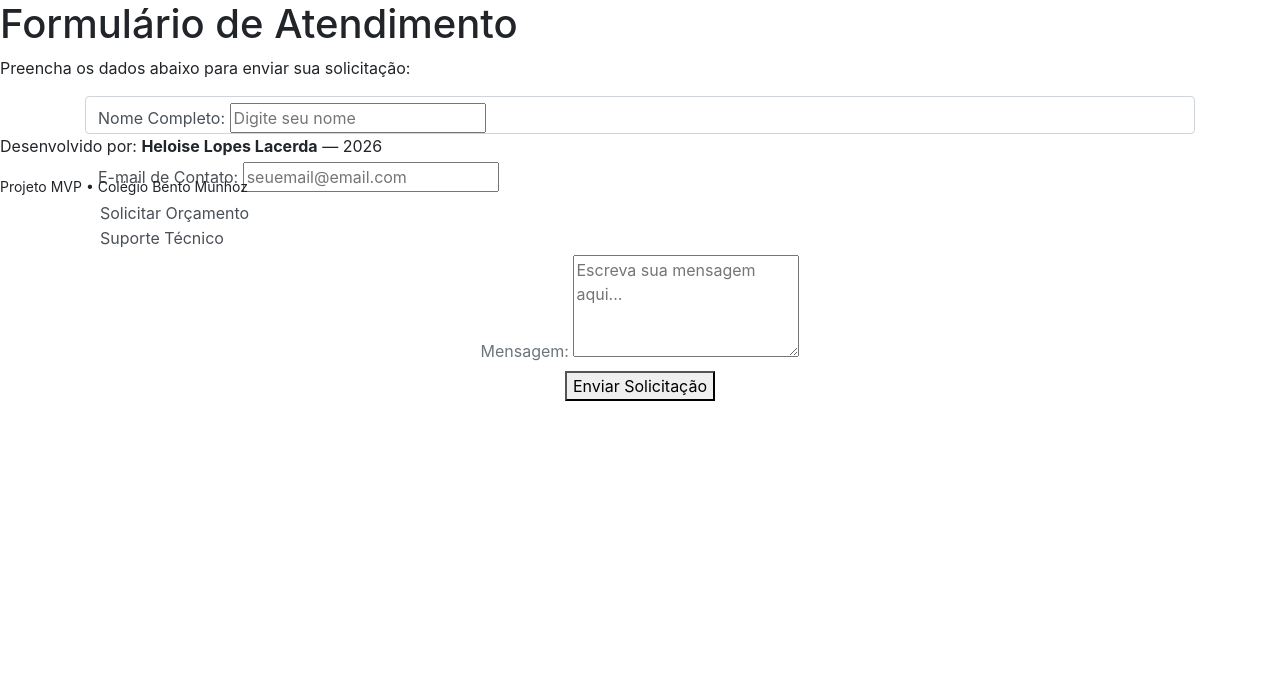
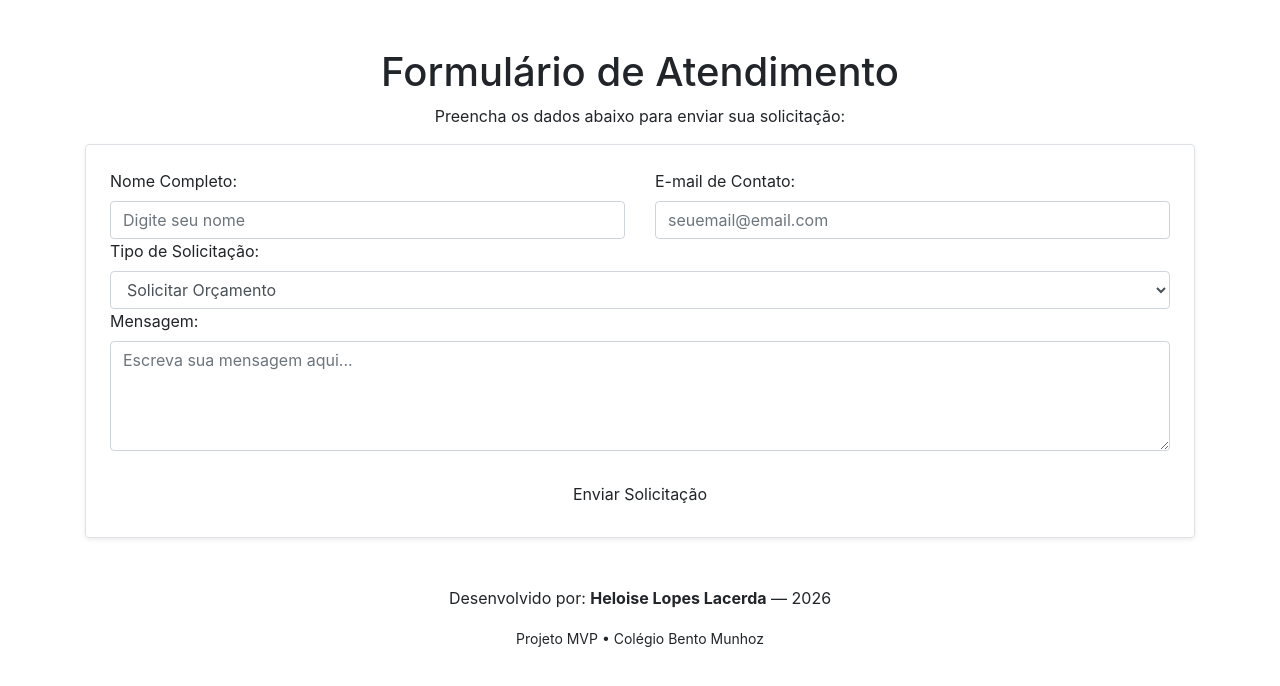
Before and after one commit to heloiselopes/bootsrap_kalil, a plain HTML site: page index.html in a window 1280 px wide. Drawn offline with nearby package versions, Linux system fonts and the light colour scheme.

Commit message:
Add files via upload

```diff
--- a/index.html
+++ b/index.html
@@ -6,50 +6,54 @@
     <title>Meu Projeto MVP - Cadastro</title>
     <link href="https://cdn.jsdelivr.net/npm/bootstrap@6.0.0-alpha.1/dist/css/bootstrap.min.css" rel="stylesheet" integrity="sha384-B/GM4XqrwHnWXNOWMbloTmrYXZg10cakYGmpfsR/bbzQ6JAJI4ihuyADKLnBgrCe" crossorigin="anonymous">
     <script type="module" src="https://cdn.jsdelivr.net/npm/bootstrap@6.0.0-alpha.1/dist/js/bootstrap.bundle.min.js" integrity="sha384-1a/pXj49ZQ1aHEmrJ+gMw1otqoVsYwlEnlD8mIfY2TV03r20Y0CN7uqx1tQogjPL" crossorigin="anonymous"></script>
-
 </head>
 <body>
 
-    <main>
-        <h1>Formulário de Atendimento</h1>
-        <p>Preencha os dados abaixo para enviar sua solicitação:</p>
-    <div class="container" >
-        <form action="#" method="POST">
-            <div class="form-label">
-                <div class="form-control">
-            <div>
-                <label for="nome">Nome Completo:</label>
-                <input type="text" id="nome" id="nome" placeholder="Digite seu nome" required>
+    <main class="container my-5">
+        <h1 class="text-center">Formulário de Atendimento</h1>
+        <p class="text-center">Preencha os dados abaixo para enviar sua solicitação:</p>
+
+        <!-- Removida a classe form-control do <form> para não quebrar o layout externo -->
+        <form action="#" method="POST" class="p-4 border rounded shadow-sm bg-body">
+            <!-- g-3 cria um espaçamento (gutter) padrão entre as colunas -->
+            <div class="row g-3">
+
+                <!-- Coluna 1: Nome (Metade da largura em telas médias/grandes) -->
+                <div class="col-md-6">
+                    <label for="nome" class="form-label">Nome Completo:</label>
+                    <input type="text" class="form-control" id="nome" placeholder="Digite seu nome" required>
                 </div>
 
-            <br>
+                <!-- Coluna 2: Email (Metade da largura em telas médias/grandes) -->
+                <div class="col-md-6">
+                    <label for="email" class="form-label">E-mail de Contato:</label>
+                    <input type="email" class="form-control" id="email" placeholder="seuemail@email.com" required>
+                </div>
 
-            <div>
-                <label for="email">E-mail de Contato:</label>
-                <input type="email" id="email" id="email" placeholder="seuemail@email.com" required>
-                <div class="form-text"></div>
-            </div>
-            <div class="form-text"><div class="form-text"></div>
+                <!-- Coluna 3: Tipo de Solicitação (Ocupa a linha toda) -->
+                <div class="col-12">
+                    <label for="tipo_solicitacao" class="form-label">Tipo de Solicitação:</label>
+                    <select class="form-control form-select" id="tipo_solicitacao" name="opcao">
                         <option value="orcamento">Solicitar Orçamento</option>
                         <option value="suporte">Suporte Técnico</option>
                     </select>
                 </div>
 
-            <div class="form-text">
-                <div class="text-center">
-                    <div class="text-muted">
-                <label for="mensagem">Mensagem:</label>
-                <textarea id="mensagem" rows="4" placeholder="Escreva sua mensagem aqui..."></textarea>
+                <!-- Coluna 4: Mensagem (Ocupa a linha toda) -->
+                <div class="col-12">
+                    <label for="mensagem" class="form-label">Mensagem:</label>
+                    <textarea class="form-control" id="mensagem" rows="4" placeholder="Escreva sua mensagem aqui..."></textarea>
                 </div>
 
-            <button class="btn-solid theme-primary" type="submit">Enviar Solicitação</button>
+                <!-- Botão de Envio -->
+                <div class="col-12 text-center mt-4">
+                    <button class="btn btn-solid theme-primary w-50" type="submit">Enviar Solicitação</button>
+                </div>
+            </div>
         </form>
-    </div>
-
-
     </main>
 
-    <footer>
+    <footer class="text-center my-4">
         <p>Desenvolvido por: <strong>Heloise Lopes Lacerda</strong> — 2026</p>
         <p><small>Projeto MVP • Colégio Bento Munhoz</small></p>
     </footer>
```
Lines whose indentation alone changed are shown as unchanged.
